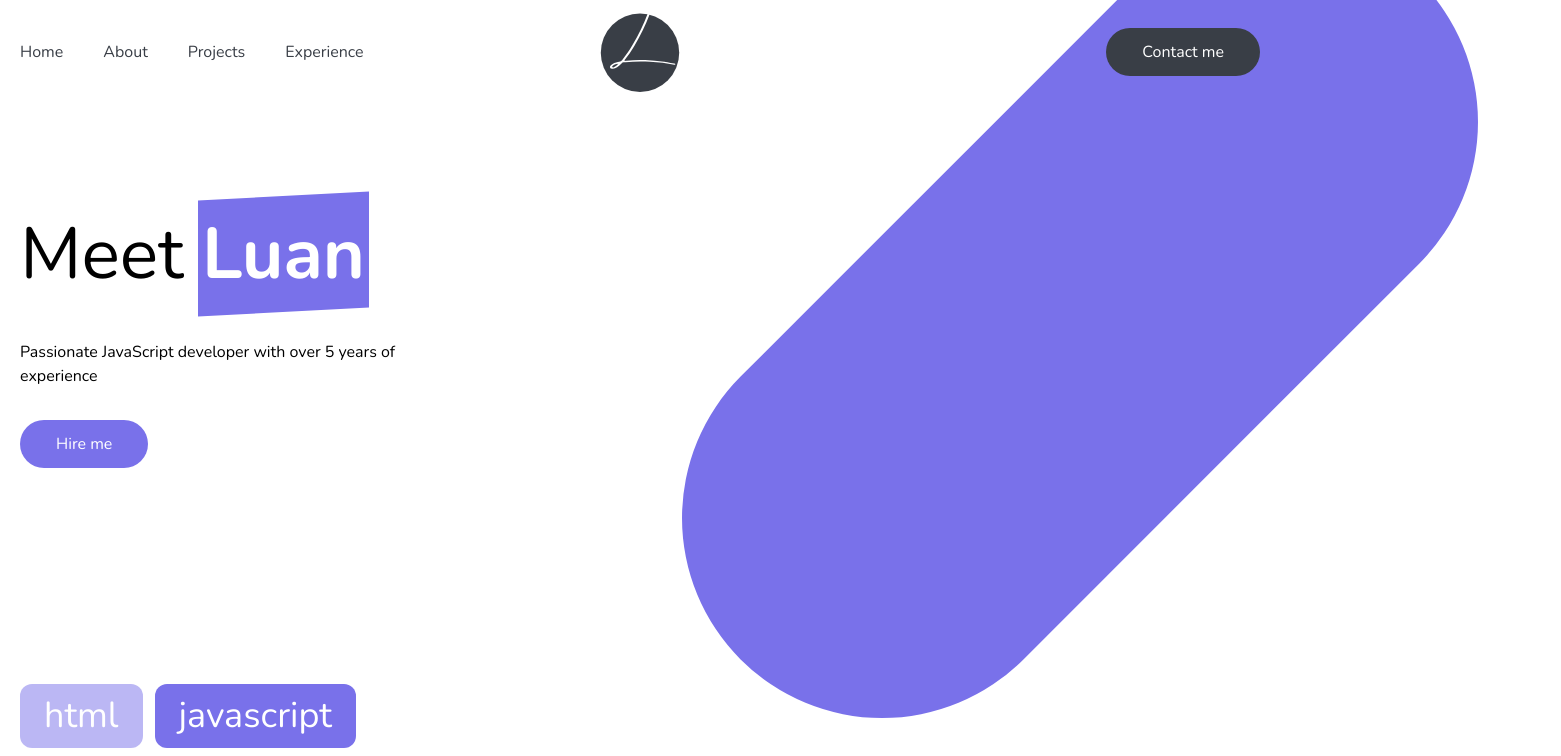
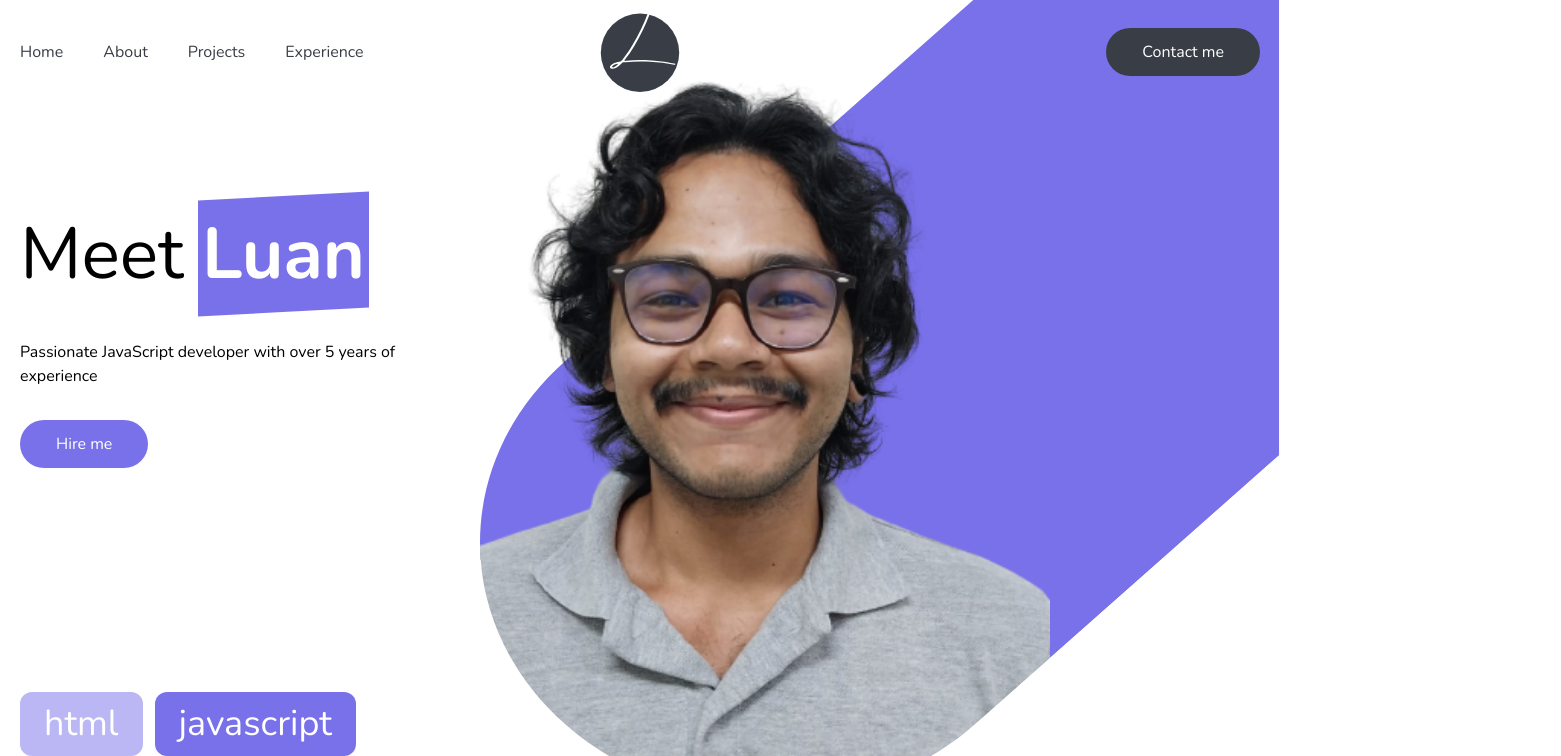
Before and after one commit to aka-luan/personal-portfolio, a Next.js app: page / in a window 1280 px wide. Shown: the top 756 px of the page, 1561 px wide, since content can reach past the window. Built offline with nearby package versions, Linux system fonts and the light colour scheme.

Commit message:
almost done with header-img (thx to @ojvribeiro)

```diff
--- a/app/layout.jsx
+++ b/app/layout.jsx
@@ -12,8 +12,8 @@ const nunito = Nunito({
 export default function RootLayout({ children }) {
   return (
     <html lang='en'>
-      <body className={`${nunito.className} bg-white overflow-hidden`}>
-        <div className='lg:container relative max-w-full lg:m-auto max-[767px]:overflow-hidden xl:max-w-9xl'>
+      <body className={`${nunito.className} bg-white`}>
+        <div className='lg:container lg:m-auto max-[767px]:overflow-hidden xl:max-w-9xl'>
           <Navbar />
           {children}
         </div>
--- a/app/page.jsx
+++ b/app/page.jsx
@@ -1,4 +1,8 @@
 import Button from "@/components/Button";
+
+import Image from 'next/image';
+
+import myself from "../public/assets/myself.png"
 
 const stack = [
   { name: 'html', classNames: 'bg-purple opacity-50 text-white' },
@@ -10,8 +14,8 @@ const stack = [
 export default function Home() {
   return (
     <main className="px-5">
-      <div id="header" className="flex flex-col-reverse md:flex-row lg:h-[45rem]">
-        <div id="header-info" className="flex flex-col w-full lg:w-[20rem] xl:w-[25rem] 2xl:w-[30rem] justify-between">
+      <div id="header" className="flex flex-col-reverse md:flex-row lg:h-[45.50rem]">
+        <div id="header-info" className="flex-3 flex flex-col w-full lg:w-[20rem] xl:w-[25rem] 2xl:w-[30rem] justify-between">
           <div className="space-y-8">
             <h1 className="text-7xl 2xl:text-8xl mt-24 mb-6 leading-normal max-[1279px]:flex max-[1279px]:flex-col max-[1279px]:items-center">Meet <span className="before:block before:absolute before:-inset-1
           before:-skew-y-3 before:bg-purple relative
@@ -26,9 +30,11 @@ export default function Home() {
             ))}
           </div>
         </div>
-        <div id="header-img" className="h-full">
-          <span className="absolute -z-10 inset-y-0  rounded-full rotate-45 bg-purple -right-36 xl:right-0 lg:-top-40 xl:-top-40 2xl:-top-52
-          lg:w-[25rem] lg:h-[60rem] xl:w-[25rem] xl:h-[60rem] 2xl:w-[30rem] 2xl:h-[70rem]"></span>
+        <div id="header-img" className="flex-9">
+          <div class="absolute top-0 right-0 [mask-image:url(../public/assets/mask.svg)] [mask-size:_100%_100%;] w-[50rem] h-[50rem]  -z-10">
+            <div class="absolute bg-[url(/assets/rounded_rect.svg)]  [background-size:100%_100%] bg-right-top w-full h-full -z-[1]"></div>
+            <Image src={myself} alt="" class="relative top-10 right-40 block w-full h-full object-contain scale-110" />
+          </div>
         </div>
       </div>
     </main>
```
